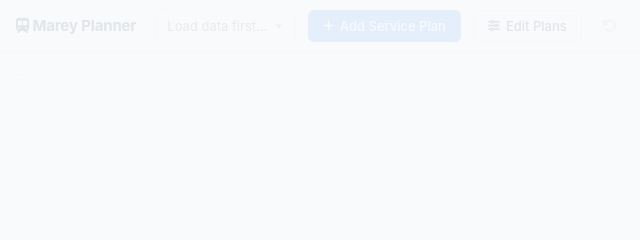
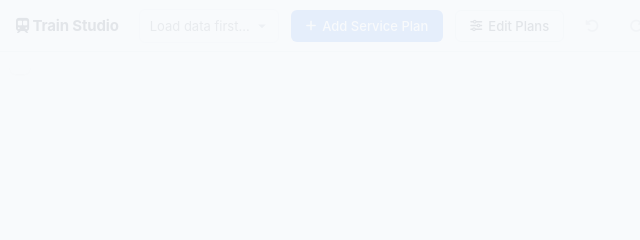
Before and after one commit to egmzcrz/egmzcrz.github.io, a plain HTML site: page trainstudio/index.html in a window 1280 px wide. Shown: the top 240 px of the page, 0-640 px from the left. Drawn offline with nearby package versions, Linux system fonts and the light colour scheme.

Commit message:
change name from marey planner to train studio

```diff
--- a/trainstudio/index.html
+++ b/trainstudio/index.html
@@ -3,7 +3,7 @@
   <head>
     <meta charset="UTF-8">
     <meta name="viewport" content="width=device-width, initial-scale=1.0">
-    <title>Marey Chart Service Planner</title>
+    <title>Train Studio</title>
 
     <!-- Font Awesome 6 -->
     <link rel="stylesheet" href="https://cdnjs.cloudflare.com/ajax/libs/font-awesome/6.5.1/css/all.min.css">
@@ -26,7 +26,7 @@
 
       <!-- Top Bar -->
       <div id="topbar">
-        <span class="logo"><i class="fa-solid fa-train-subway"></i> Marey Planner</span>
+        <span class="logo"><i class="fa-solid fa-train-subway"></i> Train Studio</span>
 
         <select id="corridor-select" class="form-select" disabled>
           <option value="">Load data first...</option>
```
